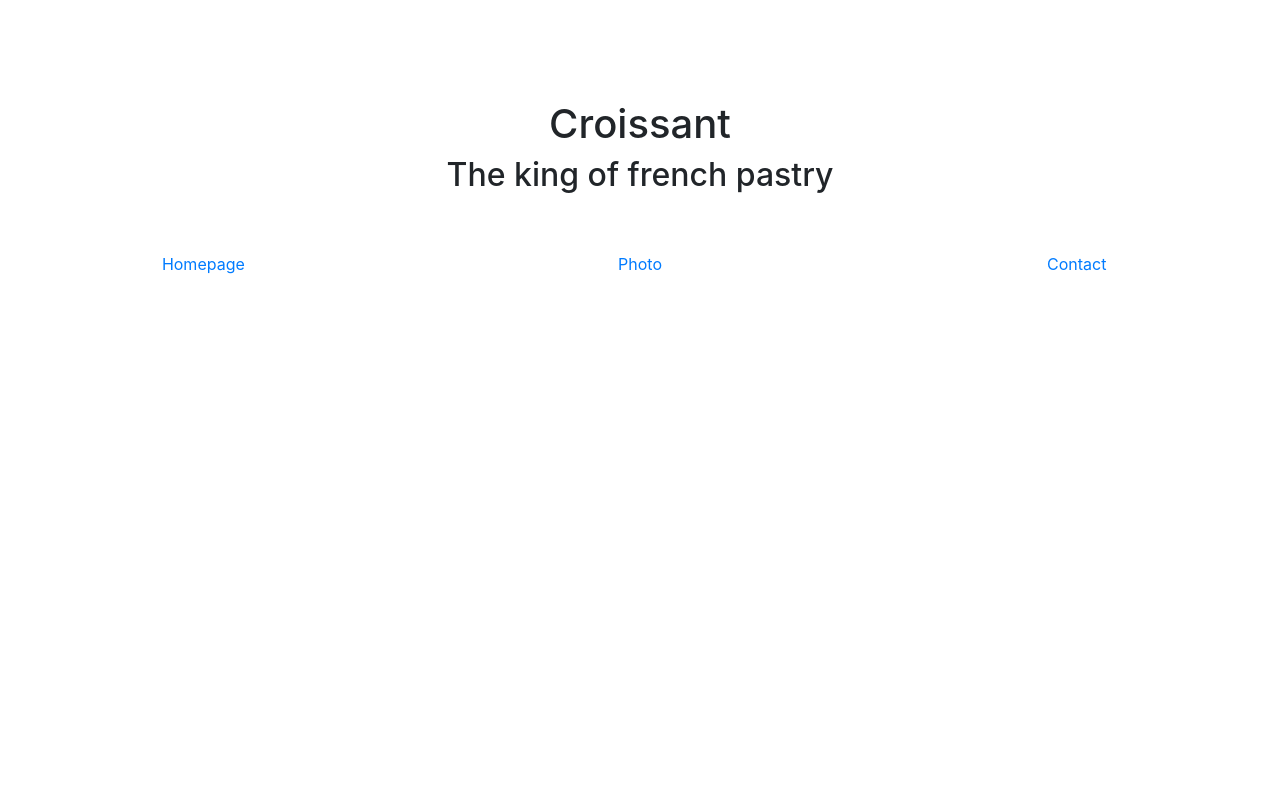
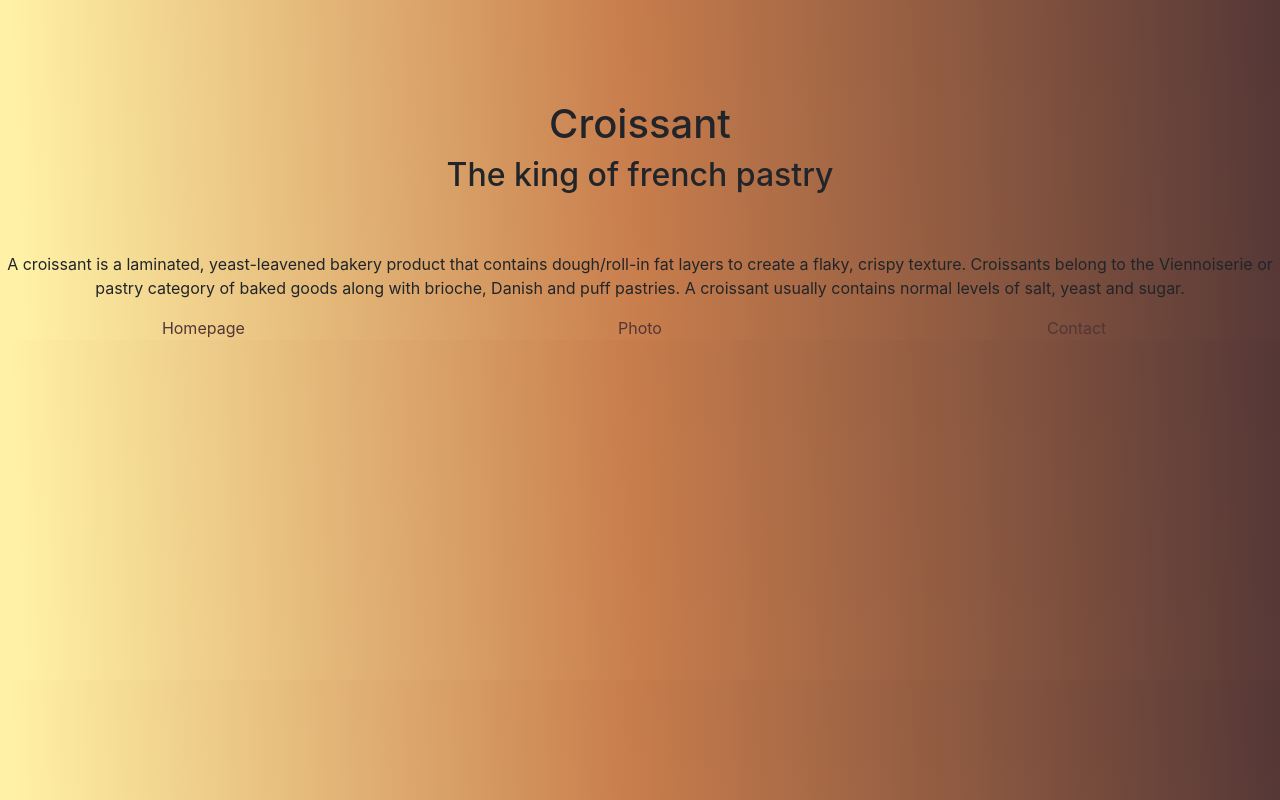
Before and after one commit to Raquel162/multiple-pages, a plain HTML site: page index.html in a window 1280 px wide. Drawn offline with nearby package versions, Linux system fonts and the light colour scheme.

Commit message:
SEO friendly

```diff
--- a/css/styles.css
+++ b/css/styles.css
@@ -7,8 +7,19 @@ h2 {
 container {
   text-align: center;
 }
+body {
+  background: linear-gradient(
+    87.4deg,
+    rgb(255, 241, 165) 1.9%,
+    rgb(200, 125, 76) 49.7%,
+    rgb(83, 54, 54) 100.5%
+  );
+}
 img {
   display: block;
   margin: auto;
   padding-bottom: 25px;
 }
+a {
+  color: rgb(83, 54, 54);
+}
--- a/index.html
+++ b/index.html
@@ -4,6 +4,10 @@
     <meta charset="UTF-8" />
     <meta http-equiv="X-UA-Compatible" content="IE=edge" />
     <meta name="viewport" content="width=device-width, initial-scale=1.0" />
+    <meta
+      name="description"
+      content="Croissant. Description, images and contact info about french pastry"
+    />
     <link
       rel="stylesheet"
       href="https://cdn.jsdelivr.net/npm/bootstrap@4.3.1/dist/css/bootstrap.min.css"
@@ -11,16 +15,29 @@
       crossorigin="anonymous"
     />
     <link rel="stylesheet" href="/css/styles.css" />
-    <title>Croissant</title>
+    <title>Croissant: the king of french pastry</title>
   </head>
   <body>
     <container>
       <h1>Croissant</h1>
       <h2>The king of french pastry</h2>
+      <p>
+        A croissant is a laminated, yeast-leavened bakery product that contains
+        dough/roll-in fat layers to create a flaky, crispy texture. Croissants
+        belong to the Viennoiserie or pastry category of baked goods along with
+        brioche, Danish and puff pastries. A croissant usually contains normal
+        levels of salt, yeast and sugar.
+      </p>
       <div class="row">
-        <div class="col-sm"><a href="/">Homepage</a></div>
-        <div class="col-sm"><a href="/photo.html">Photo</a></div>
-        <div class="col-sm"><a href="/contact.html">Contact</a></div>
+        <div class="col-sm-4">
+          <a href="/" title="Homepage of Croissant info">Homepage</a>
+        </div>
+        <div class="col-sm-4">
+          <a href="/photo.html" title="Photo of a Croissant">Photo</a>
+        </div>
+        <div class="col-sm-4">
+          <a href="/contact.html" title="Contact Information">Contact</a>
+        </div>
       </div>
     </container>
   </body>
```
Also changed, not shown: contact.html (+8 -4 lines), photo.html (+18 -5 lines).
